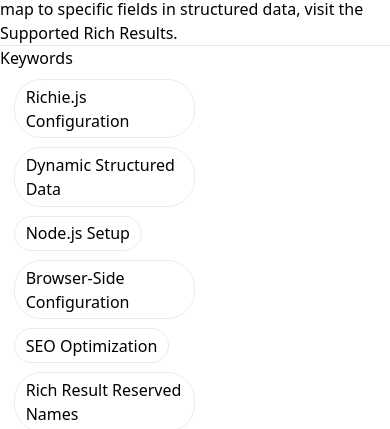
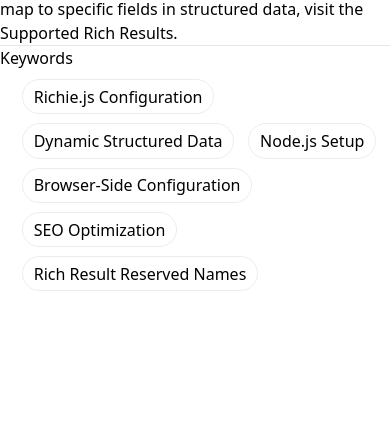
Before and after one commit to cresteem/Richie.js-DocSite, a Next.js app: page /docs/configuring-richie-js-for-web-projects in a window 390 px wide. Shown: the part 4049-4478 px from the top of the page. After the commit the page ends 4340 px from the top, so only its background shows below. Built offline with nearby package versions, Linux system fonts and the light colour scheme.

Commit message:
Responsiveness done

```diff
--- a/stylesheets/utils.module.scss
+++ b/stylesheets/utils.module.scss
@@ -22,7 +22,7 @@
 
 .keywords {
     display: flex;
-    width: 50vw;
+    @apply px-2;
     flex-wrap: wrap;
 
     li {
```
